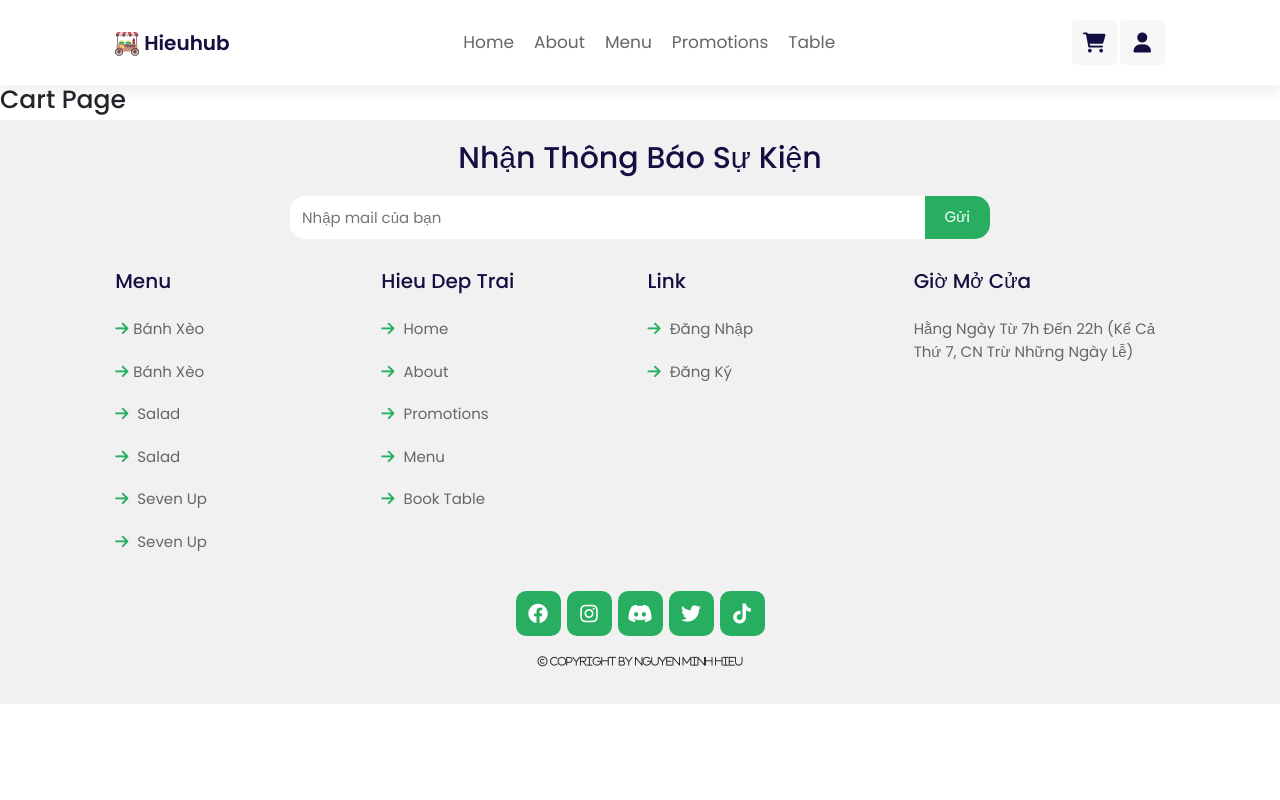
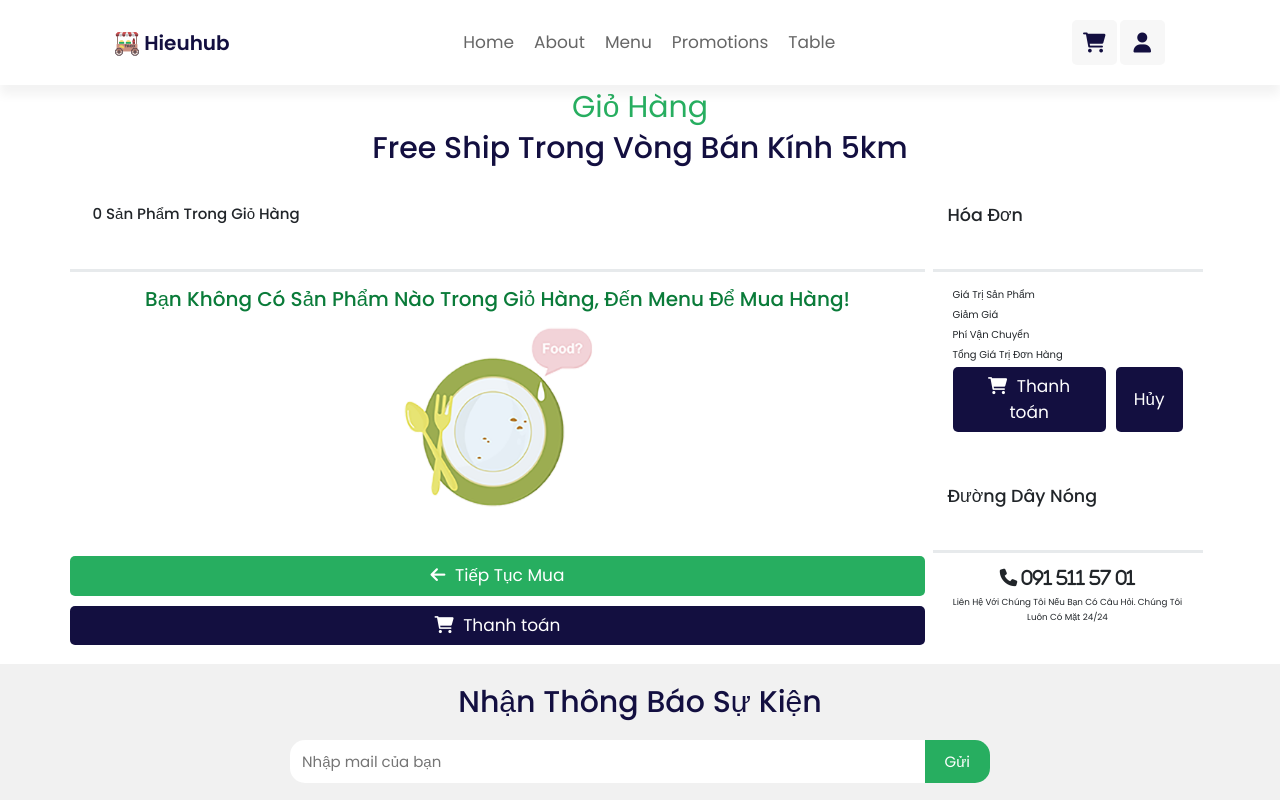
Before and after one commit to hieunmh/SE, a Vue app in the folder client/: page /cart in a window 1280 px wide. Shown: the top 800 px of the page. Built offline with nearby package versions, Linux system fonts and the light colour scheme.

Commit message:
add cart page

```diff
--- a/client/src/assets/css/global_style.css
+++ b/client/src/assets/css/global_style.css
@@ -43,7 +43,7 @@ html::-webkit-scrollbar-thumb {
 }
 
 .heading span {
-    font-family: 'Satisfy', cursive;
+    /* font-family: 'Satisfy', cursive; */
     font-size: 3rem;
     color: #27ae60;
 }
--- a/client/src/main.js
+++ b/client/src/main.js
@@ -3,6 +3,6 @@ import App from './App.vue';
 import router from './routes/router.js';
 import store from './store';
 
-// import 'bootstrap/dist/css/bootstrap.css';
+import 'bootstrap/dist/css/bootstrap.css';
 
 createApp(App).use(router).use(store).mount('#app');
--- a/client/src/pages/Cart.vue
+++ b/client/src/pages/Cart.vue
@@ -1,15 +1,384 @@
 <template>
-  <div>
-    <h1>Cart page</h1>
+  <div class="shopping-cart">
+
+    <div class="heading">
+      <span>Giỏ hàng</span>
+      <h3>Free ship trong vòng bán kính 5km</h3>
+    </div>
+
+    <div class="container">
+      <div class="wrapper wrapper-content">
+        <div class="row">
+          <div class="in-cart col-md-9">
+            <div class="box">
+              <div class="box-title item-total row">
+                <h3>
+                  <p style="font-size: 15px;">{{ filterFoods.length.toString() }}
+                    <span v-if="filterFoods.length < 2">sản phẩm</span>
+                    <span v-else>sản phẩm</span> trong giỏ hàng
+                  </p>
+                </h3>
+              </div>
+
+              <div v-if="!filterFoods.length">
+                <div class="box-content row no-food">
+                  <div class="content">
+                    <h2 style="color: #057835fa;">Bạn không có sản phẩm nào trong giỏ hàng, đến menu để mua hàng!</h2>
+                  </div>
+
+                  <div class="image">
+                    <img src="../assets/images/notfound.png" alt="">
+                  </div>
+                </div>
+              </div>
+
+              <div v-else>
+                <div v-for="(f, index) in filterFoods" :key="index">
+                  <div class="box-content row">
+                    <div class="image-box col-sm-3" style="padding-left: 0;">
+                      <img src="../assets/images/banhxeo.png" alt="" class="cart-product-img">
+                      <!-- link anh thi vut day -->
+                    </div>
+
+                    <div class="desc col-sm-4">
+                      <h2 class="item-name">{{ f.food_name }}</h2>
+
+                      <div class="item-desc">
+                        <b>Mô tả</b>
+                        <p>{{ f.food_desc }}</p>
+                      </div>
+
+                      <button class="btnn remove-btn"><i class="fa fa-trash"></i>Xóa sản phẩm</button>
+                    </div>
+
+                    <div class="item-price col-sm-1">
+                      <span class="sale-price">${{ parseFloat(f.food_price) - parseFloat(f.food_discount) }}</span>
+                      <p class="text-muted first-price" v-if="parseFloat(f.food_discount) != 0.00">{{ parseFloat(f.food_price) }}</p>
+                    </div>
+
+                    <div class="item-qtt col-sm-2 d-inline">
+                      <label for="iQuantity" style="font-size: 12px; padding-right: 2px;">Số Lượng</label>
+                      <input type="number" id="iQuantity" class="form-control item-quantity"
+                      :value="itemQuantity[index]" min="1" max="100"
+                      @change="" >
+                    </div>
+
+                    <div class="cal-total col-sm-2">
+                      <h4 class="item-total"> {{  }} VND</h4>
+                    </div>
+                  </div>
+                </div>
+              </div>
+
+            </div>
+
+            <div class="box-content row">
+              <RouterLink to="/menu" class="btnn shop-btn" style="margin-bottom: 10px; text-align: center;"><i class="fa fa-arrow-left"></i> Tiếp tục mua</RouterLink>
+              <button class="btnn checkout-btn" style=""
+               :disabled="filterFoods.length ? false : true"><i class="fa fa-shopping-cart"></i> Thanh toán</button>
+            </div>
+          </div>
+
+          <div class="col-md-3">
+            <div class="box">
+              <div class="box-title">
+                <h3>Hóa Đơn</h3>
+              </div>
+
+              <div class="box-content">
+                <span>Giá trị sản phẩm</span>
+                <h3 class="font-bold total-first-price">{{  }}</h3>
+
+                <span>Giảm giá</span>
+                <h3 class="font-bold total-discount">{{ }}</h3>
+
+                <span>Phí vận chuyển</span>
+                <h3 class="font-bold total-delivery">{{  }}</h3>
+
+                <span>Tổng giá trị đơn hàng</span>
+                <h2 class="font-bold total-sale">{{ }}</h2>
+
+                <div class="btn-group">
+                  <button class="btnn  checkout-btn"
+                    :disabled="filterFoods.length ? false : true">
+                    <i class="fa fa-shopping-cart"></i>
+                    Thanh toán
+                  </button>
+                  <button class="btnn cancel-btn"
+                    :disabled="filterFoods.length ? false : true">
+                    Hủy
+                  </button>
+                </div>
+              </div>
+            </div>
+
+            <div class="box">
+              <div class="box-title">
+                <h3>Đường dây nóng</h3>
+              </div>
+
+              <div class="box-content text-center">
+                <h3><i class="fa fa-phone"> 091 511 57 01</i></h3>
+                <span class="small">Liên hệ với chúng tôi nếu bạn có câu hỏi. Chúng tôi luôn có mặt 24/24</span>
+              </div>
+            </div>
+          </div>
+        </div>
+      </div>
+    </div>
+
   </div>
 </template>
 
 <script>
+import { mapState } from 'vuex';
+
 export default {
+  name: 'Cart',
+  data() {
+    return {
+      cartItem: [],
+      itemQuantity: []
+    }
+  },
+  methods: {
+    matchID(food, cartArray) {
+      let temp = '';
+      cartArray.forEach(element => {
+        if (parseInt(food.food_id) == element) {
+          temp = food;
+        }
+      });
+      return temp;
+    }
+  },
+  computed: {
+    ...mapState(['user', 'allFoods']),
+
+    filterFoods() {
+      return this.allFoods.filter(f => this.matchID(f, this.cartItem));
+    }
+
+  }
 
 }
 </script>
 
 <style lang="scss">
 
+.item-name {
+  color: #27ae60;
+}
+
+
+.cart-product-img {
+  text-align: center;
+  width: 100%;
+  height: 125px;
+  object-fit: cover;
+  background-color: #f7f7f7;
+}
+
+.shopping-cart {
+  background: #fff;
+}
+
+.box {
+  clear: both;
+  margin: 0;
+  margin-bottom: 20px;
+  padding: 0;
+  &::after {
+    display: table;
+  }
+  &::before {
+    display: table;
+  }
+  .box-title {
+    background-color: inherit;
+    border-color: #e7eaec;
+    border-width: 3px 0 0;
+    color: inherit;
+    margin-bottom: 0;
+    margin-bottom: 0;
+    padding: 14px 15px 7px;
+    min-height: 78px;
+  }
+  .box-content {
+    background-color: inherit;
+    color: inherit;
+    padding: 15px 20px 20px 20px;
+    border-color: #e7eaec;
+    border-image: none;
+    border-style: solid solid none;
+    border-width: 3px 0;
+    .btn-group {
+      .cancel-btn {
+        margin-left: 10px;
+      }
+    }
+
+  }
+}
+
+.box-content button i, .box-content a i {
+  padding-right: 5px;
+}
+
+.item-desc {
+  b {
+    font-size: 12px;
+  }
+  p {
+    font-size: 10px;
+  }
+}
+
+.sale-price, .first-price, .item-quantity {
+  width: 60px;
+  height: 15px;
+}
+
+.item-quantity {
+  text-decoration: line-through;
+}
+
+.remove-btn {
+  font-size: 10px;
+  padding: 5px;
+  margin-top: 27px;
+  i {
+    padding-right: 5px;
+  }
+}
+
+.no-food {
+  text-align: center;
+  justify-content: center;
+  display: block;
+  img {
+    width: 200px;
+    height: 200px;
+  }
+}
+
+@media (max-width: 768px) {
+  .box-content {
+    .item-name {
+      font-size: 14px;
+    }
+    .btn-group {
+      display: block;
+      button {
+        border-radius: 0.5rem !important;
+        i {
+          margin-top: 3px;
+        }
+      }
+      .checkout-btn {
+        display: flex;
+        margin-top: 10px;
+        margin-bottom: 10px;
+      }
+    }
+  }
+
+  .desc button {
+    position: absolute;
+    bottom: 0;
+  }
+
+    .box .box-content .btn-group .cancel-btn {
+      margin-left: 0;
+    }
+}
+
+@media (max-width: 576px) {
+  .box-title {
+    min-height: 48px;
+  }
+
+  .box .box-content .btn-group .cancel-btn {
+    margin-left: 0;
+  }
+
+  .box-title.item-total {
+    border: none;
+  }
+
+  .in-cart .box-content {
+    color: white;
+    margin-left: -25px;
+    border: none;
+    display: flex;
+    .btn-group {
+      margin-top: 5px;
+      display: inline-flex;
+      .checkout-btn {
+        display: flex;
+        margin-top: 0px;
+        margin-right: 5px;
+        margin-bottom: 0px;
+      }
+    }
+  }
+
+  .image-box {
+    position: absolute;
+    opacity: 0.8;
+    max-width: 100%;
+    width: 100%;
+    max-height: 100%;
+    filter: brightness(60%);
+    padding: none;
+    img {
+      border-radius: 15px;
+    }
+  }
+
+  .desc {
+    .item-name {
+      font-size: 16px;
+      filter: brightness(160%);
+    }
+    b {
+      font-size: 10px;
+    }
+    p {
+      font-size: 12px;
+    }
+    .remove-btn {
+      font-size: 10px;
+      position: relative;
+    }
+  }
+
+  .item-price {
+    position: absolute;
+    margin-top: 55px;
+    .first-price {
+      display: inline;
+      padding-left: 5px;
+      color: red !important;
+    }
+  }
+
+  .item-quantity {
+    position: absolute;
+    margin-top: 55px;
+    padding-left: 160px;
+  }
+
+  .cal-total {
+    display: none;
+  }
+
+  .in-cart .box-content .checkout-btn {
+    display: none;
+  }
+
+}
+
+
+
 </style>
--- a/client/src/store/state.js
+++ b/client/src/store/state.js
@@ -1,4 +1,5 @@
 export default {
   user: undefined,
-  admin: undefined
+  admin: undefined,
+  allFoods: []
 };
```
Also changed, not shown: client/src/assets/images/notfound.png (added).
